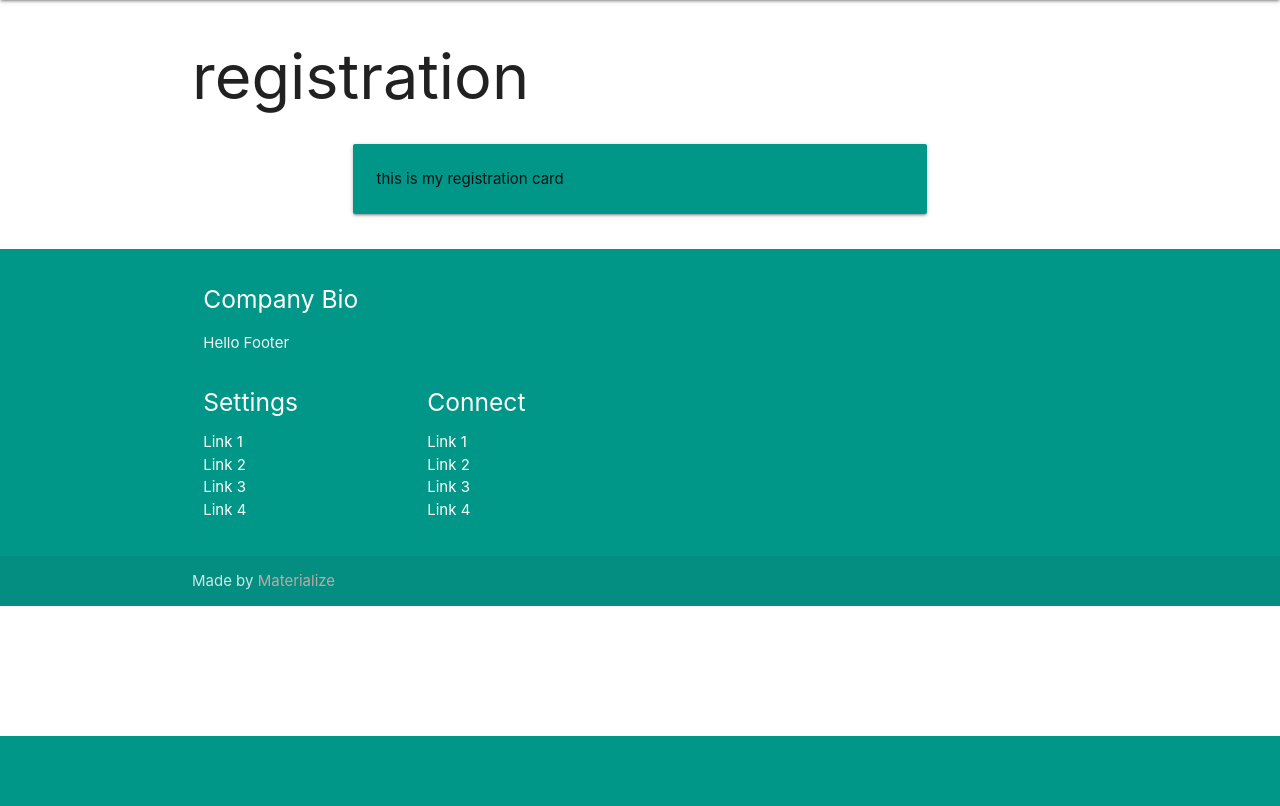
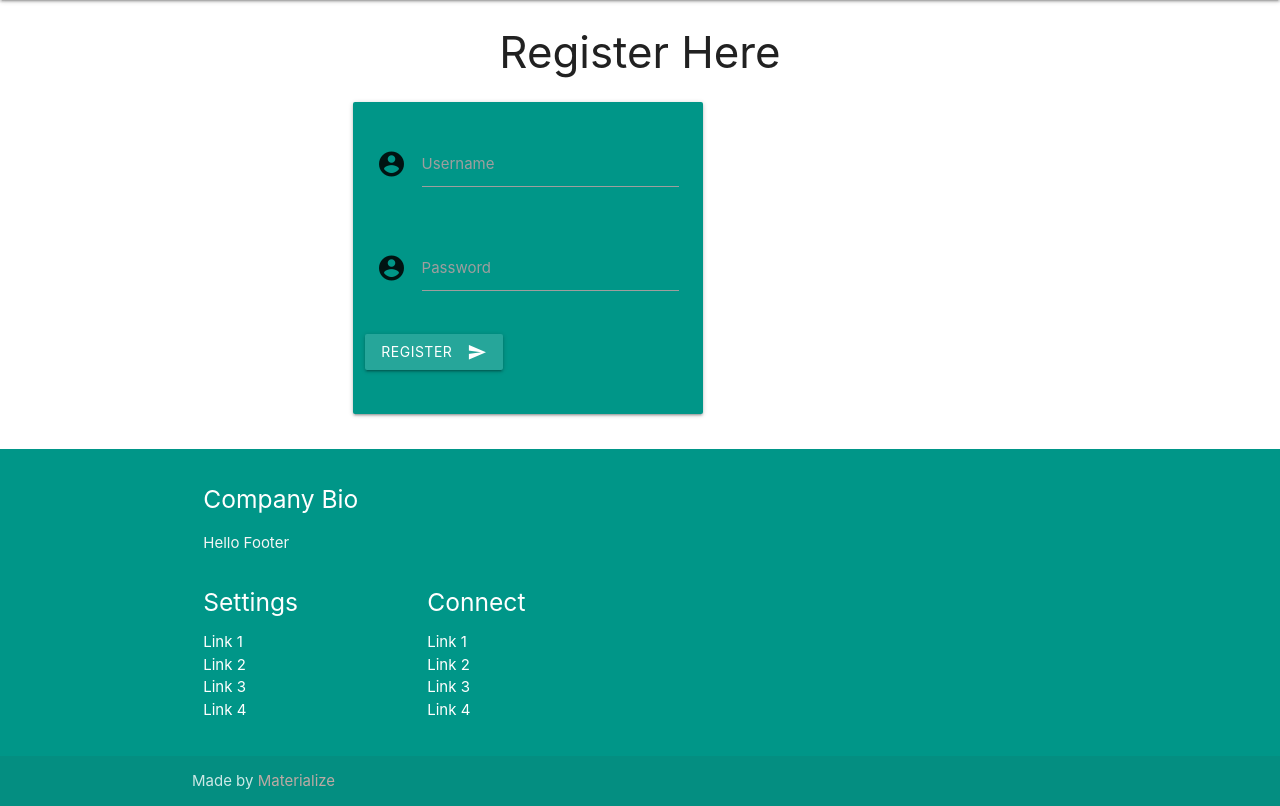
Before and after one commit to AnnemarieSheehan/Cork-Run-Walk-Hike-Routes, a Flask app: page /register in a window 1280 px wide. Shown: the part 64-870 px from the top of the page. Before the commit the page ends 800 px from the top, so only its background shows below. Run offline with Flask 2, Linux system fonts and the light colour scheme; some libraries are stand-ins or nearby versions.

Commit message:
Set up registration page

```diff
--- a/templates/register.html
+++ b/templates/register.html
@@ -1,13 +1,34 @@
 {% extends 'base.html' %}
 {% block content %}
 <body>
-<h1>registration</h1>
+<h3 class="center-align">Register Here</h1>
 
 <div class="row">
-    <form class="col s12 m8 offset-m2">
+    <form class="col s12 m5 offset-m2" method="POST" action="{{ url_for('register')}}">
       <div class="card-panel teal">
-        <span>this is my registration card</span>
+      <!--Username-->
+        <div class="row">
+        <div class="input-field col s12">
+          <i class="material-icons prefix">account_circle</i>
+          <input id="username" name="username" type="text" class="validate">
+          <label for="Username">Username</label>
+        </div>
+    </div>
+    <!--Password-->
+    <div class="row">
+        <div class="input-field col s12">
+        <i class="material-icons prefix">account_circle</i>
+          <input id="password" name="password" type="password" class="validate">
+          <label for="password">Password</label>
+        </div>
       </div>
+      <!--Register Button -->
+      <div class="row">
+      <button class="btn waves-effect waves-light" type="submit" name="action">Register
+    <i class="material-icons right">send</i>
+  </button>
+    </div>
+</div>
     </form>
   </div>
 
```
